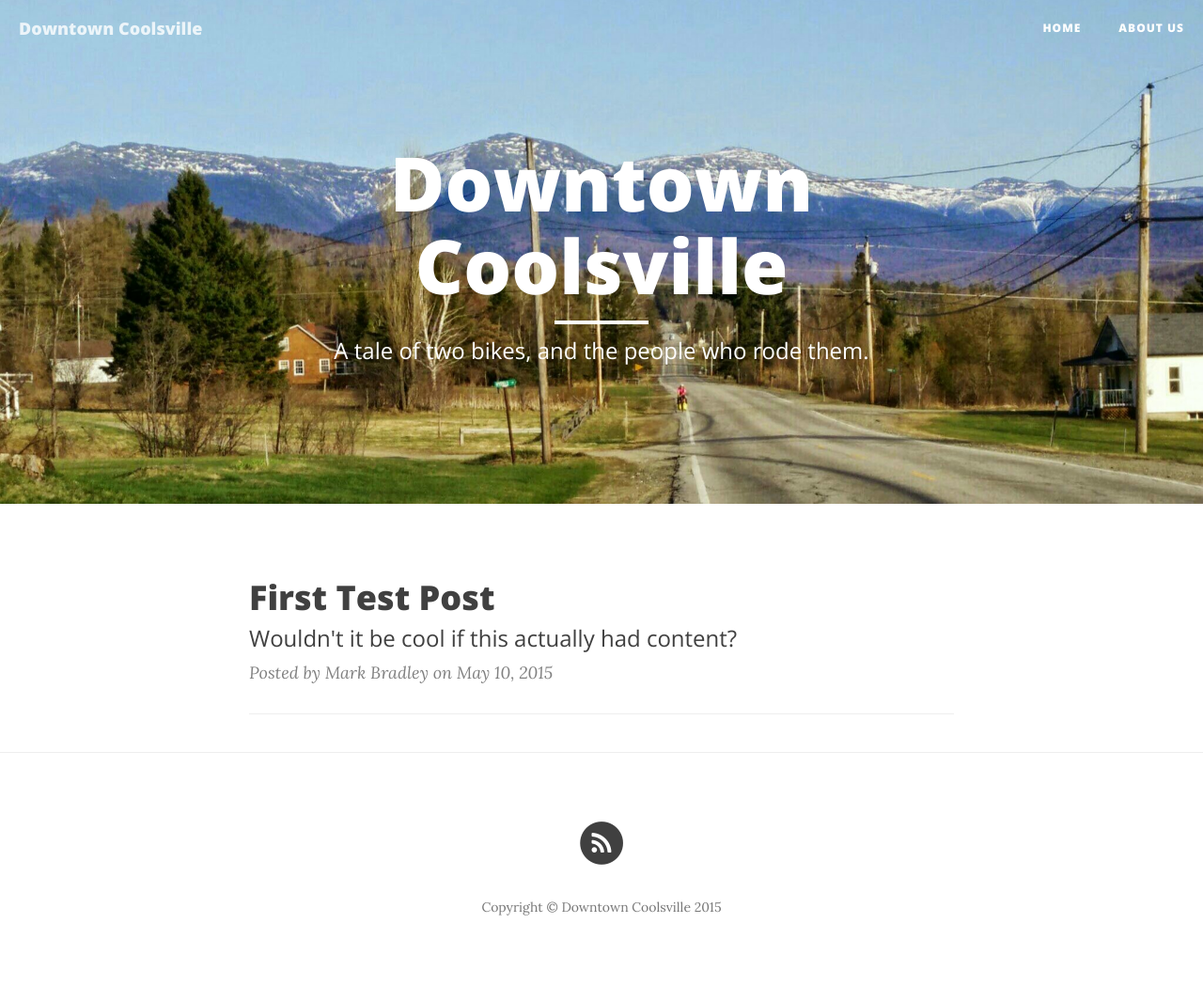
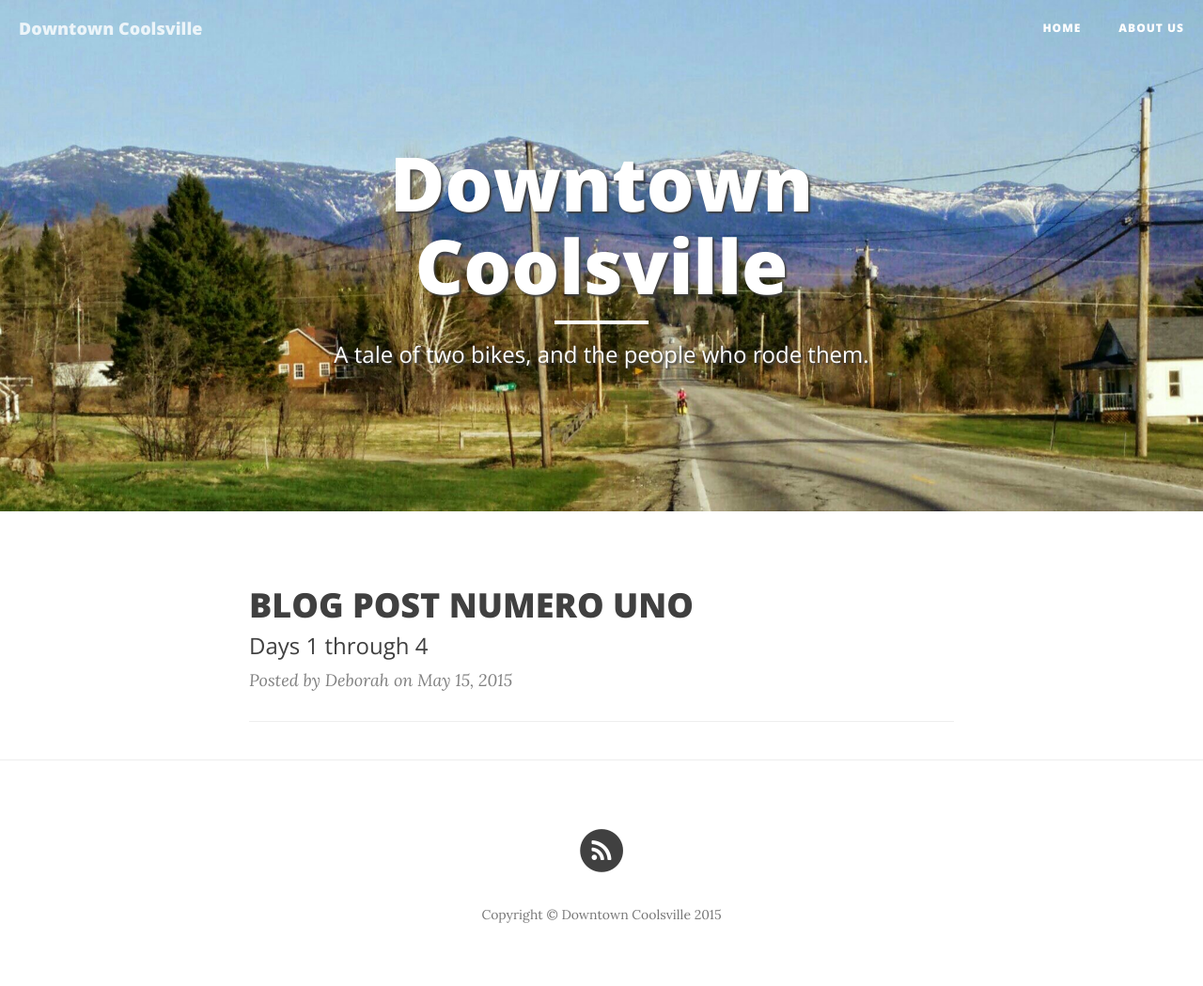
Before and after one commit to markbradley27/markbradley27.github.io, a Jekyll site: the page built from index.html, in a window 1280 px wide. Shown: the whole page at 94% size. Built offline with Jekyll 4.4.1, drawn with Linux system fonts in a browser that asks for light colours; nearby versions of some CDN libraries; the list of posts is cut into pages by our own code.

Commit message:
First post!

```diff
--- a/_posts/2015-05-10-first-post.markdown
+++ /dev/null
@@ -1,16 +0,0 @@
----
-layout:     post
-title:      "First Test Post"
-subtitle:   "Wouldn't it be cool if this actually had content?"
-date:       2015-05-10 18:00:00
-author:     "Mark Bradley"
-header-img: "img/post-bg-04.jpg"
----
-
-# This is a title
-
-## This is a subtitle
-
-This is content.
-
-![This is an image]({{ site.baseurl }}/img/IMG_20150506_190450.jpg)
--- /dev/null
+++ b/_posts/2015-05-15-blog-post-numero-uno.markdown
@@ -0,0 +1,70 @@
+---
+layout:     post
+title:      "BLOG POST NUMERO UNO"
+subtitle:   "Days 1 through 4"
+date:       2015-05-15 14:00:00
+author:     "Deborah"
+header-img: "img/post01/DSC_0048.jpg"
+---
+
+Welcome to our blog! We apologize for the delay, but believe it or not it's difficult to perfect a website while you're biking anywhere from 40 to 130 miles a day (yes, 130, more on that later). I've got plenty to catch you up on, so I won't waste any more time!
+
+{% include figure.html src="/img/post01/DSC_0040.jpg" caption="Saltwater, excellent for bikes." %}
+
+Our trip officially started on Sunday, May 3rd when we dipped our bikes in the frigid waters of the Atlantic Ocean off the coast of Acadia National Park. (Special thank you shout out to our friends Hannah, Caleb and Betsy for the different roles they played in helping us get from Troy to Acadia in one piece!) After dipping our bikes, we climbed back up the rocks and started biking! Our first day started with rolling hills that slowly graduated to long, arduous climbs. We had gorgeous weather and rode about 54 miles to Bangor, ME. We stayed with our first host from warmshowers.org, Charlie Smith. What a wonderful, interesting and accommodating guy! He has so many neat hobbies including home brewing, skiing, canoe racing, and of course cycling.
+
+{% include figure.html src="/img/post01/IMG_20150503_103233.jpg" %}
+
+Monday morning we grabbed delicious breakfast burritos in town before starting the 62 miles to Skowhegan. We had another gorgeous but hot day with scenic views. We enjoyed glimpses of mountains and lakes as we made our way to the house of our second warmshowers hosts, David and Anne. They are a wonderful and inviting couple. David showed us the workshop where he builds boats, and he had a warm meal ready for us after we had taken our showers. We chatted about various things and got to meet their 3 lovely pets. Later Anne and I played duets on the piano while we all ate fresh pineapple for dessert. David and Anne were especially helpful when we asked for advice on our route for the next day. They pointed out scenic side roads and ways to avoid city traffic.
+
+<figure class="container-fluid">
+    <div class="col-sm-6">
+        <a href='/img/post01/IMG_20150503_174602.jpg'><img class="half" src='/img/post01/IMG_20150503_174602.jpg'></a>
+    </div>
+    <div class="col-sm-6">
+        <div class="hidden-lg hidden-md hidden-sm">&nbsp;</div>
+        <a href='/img/post01/IMG_20150504_121400.jpg'><img class="half" src='/img/post01/IMG_20150504_121400.jpg'></a>
+    </div>
+    <div class="col-sm-12"><figcaption>Beatiful views, of all kinds.</figcaption></div>
+</figure>
+
+After some cereal and homemade bread on Tuesday morning, we were off to our next destination! At this point, we honestly weren't really sure where that was. Our butts were sore from the first two days in the saddle and our bodies were adjusting to the long distance rides. We decided to be conservative and aim for 53 miles to the town of Rumford. However, we made it there by mid afternoon and were still feeling good so we decided to go farther! While enjoying a dinner of sub sandwiches in a park with free wifi, we found a last minute warmshowers host just outside of Bethel, ME. We made it there before dark, totaling 68 miles! Ann was out playing ukulele, but her husband Roger showed us the shower and gave us some excellent cycling advice. We set up the tent on their front lawn and passed out pretty early. All that biking had been wearing us out!
+
+<figure class="container-fluid">
+    <div class="col-sm-6">
+        <a href='/img/post01/IMG_20150505_160342.jpg'><img class="half" src='/img/post01/IMG_20150505_160342.jpg'></a>
+    </div>
+    <div class="col-sm-6">
+        <div class="hidden-lg hidden-md hidden-sm">&nbsp;</div>
+        <a href='/img/post01/IMG_20150505_184605.jpg'><img class="half" src='/img/post01/IMG_20150505_184605.jpg'></a>
+    </div>
+</figure>
+
+
+On Wednesday we woke up early and packed up the tent. We rode a few miles into Bethel where we had an excellent diner breakfast. Once again we had beautiful weather and marvelous views on the back roads. At one point we were feeling slightly nervous when we saw a man down the street heading in our direction with a shotgun, but then we remembered we were in Maine. We shrugged it off and said hello as we passed.
+
+<figure class="container-fluid">
+    <div class="col-sm-6">
+        <a href='/img/post01/IMG_20150506_123011.jpg'><img class="half" src='/img/post01/IMG_20150506_123011.jpg'></a>
+        <figcaption>Androscoggin River</figcaption>
+    </div>
+    <div class="col-sm-6">
+        <a href='/img/post01/IMG_20150506_165622.jpg'><img class="half" src='/img/post01/IMG_20150506_165622.jpg'></a>
+        <figcaption>Gordon Falls</figcaption>
+    </div>
+</figure>
+
+After crossing into New Hampshire, we took a short but worthwhile half mile hike just off the side of Route 2 to Gordon Falls. It was a lovely break from riding and we enjoyed feeling the cool mist coming off the falls.
+
+<figure class="container-fluid">
+    <div class="col-sm-6">
+        <a href='/img/post01/IMG_20150506_174649.jpg'><img class="half" src='/img/post01/IMG_20150506_174649.jpg'></a>
+        <figcaption>The White Mountains</figcaption>
+    </div>
+    <div class="col-sm-6">
+        <a href='/img/post01/IMG_20150506_190450.jpg'><img class="half" src='/img/post01/IMG_20150506_190450.jpg'></a>
+        <figcaption>Downtown Lancaster</figcaption>
+    </div>
+</figure>
+
+We eventually made it to Lancaster, NH, where we stayed at the home of David and Carol (also from warmshowers). After dropping our stuff off, we had excellent burgers and ice cream in town. Before bed, we chatted extensively with David about what roads to take the next day. He was extremely helpful and had plenty of great maps to show us. We shared stories from past cycling tours while I let their dog lick all the salt from my legs. (I didn't mind because he was adorable). After a good night's sleep, we were up and ready to go Thursday morning. This was when the trip started to get REALLY exciting, but this has already been an extensive blog post so I'm going to leave you with a cliffhanger. If you want to know about the disappearance and reappearance of my wallet, and our traversal of fallen trees and locked gates, keep checking back for our next blog post!!!
--- a/css/clean-blog.css
+++ b/css/clean-blog.css
@@ -2,6 +2,11 @@
   font-family: 'Lora', 'Times New Roman', serif;
   font-size: 20px;
   color: #404040;
+}
+img {
+  max-height: 500px;
+  margin-left: auto;
+  margin-right: auto;
 }
 p {
   line-height: 1.5;
@@ -19,6 +24,9 @@
   font-family: 'Open Sans', 'Helvetica Neue', Helvetica, Arial, sans-serif;
   font-weight: 800;
 }
+h1 {
+  text-shadow: 2px 2px 2px #404040;
+}
 a {
   color: #404040;
 }
@@ -33,6 +41,11 @@
 blockquote {
   color: #808080;
   font-style: italic;
+}
+figcaption {
+  color: #808080;
+  font-style: italic;
+  text-align: center;
 }
 hr.small {
   max-width: 100px;
@@ -128,6 +141,7 @@
   }
 }
 .intro-header {
+  text-shadow: 2px 2px 2px #404040;
   background: no-repeat center center;
   background-color: #808080;
   background-attachment: scroll;
@@ -162,8 +176,8 @@
 .intro-header .site-heading .subheading,
 .intro-header .page-heading .subheading {
   font-size: 24px;
-  line-height: 1.1;
-  display: block;
+  line-height: 1.1,
+			display: block;
   font-family: 'Open Sans', 'Helvetica Neue', Helvetica, Arial, sans-serif;
   font-weight: 300;
   margin: 10px 0 0;
```
Also changed, not shown: _includes/figure.html (added, +10 -0 lines), less/clean-blog.less (+17 -0 lines), css/clean-blog.min.css, img/post01/DSC_0040.jpg (added), img/post01/DSC_0048.jpg (added), img/post01/IMG_20150504_121400.jpg (added), img/post01/IMG_20150505_160342.jpg (added), img/post01/IMG_20150505_184605.jpg (added), img/post01/IMG_20150506_163834.jpg (added), img/post01/IMG_20150506_165622.jpg (added), img/post01/IMG_20150506_174649.jpg (added), img/post01/IMG_20150506_180510.jpg (added), img/post01/IMG_20150506_190450.jpg (added), 4 other files.
